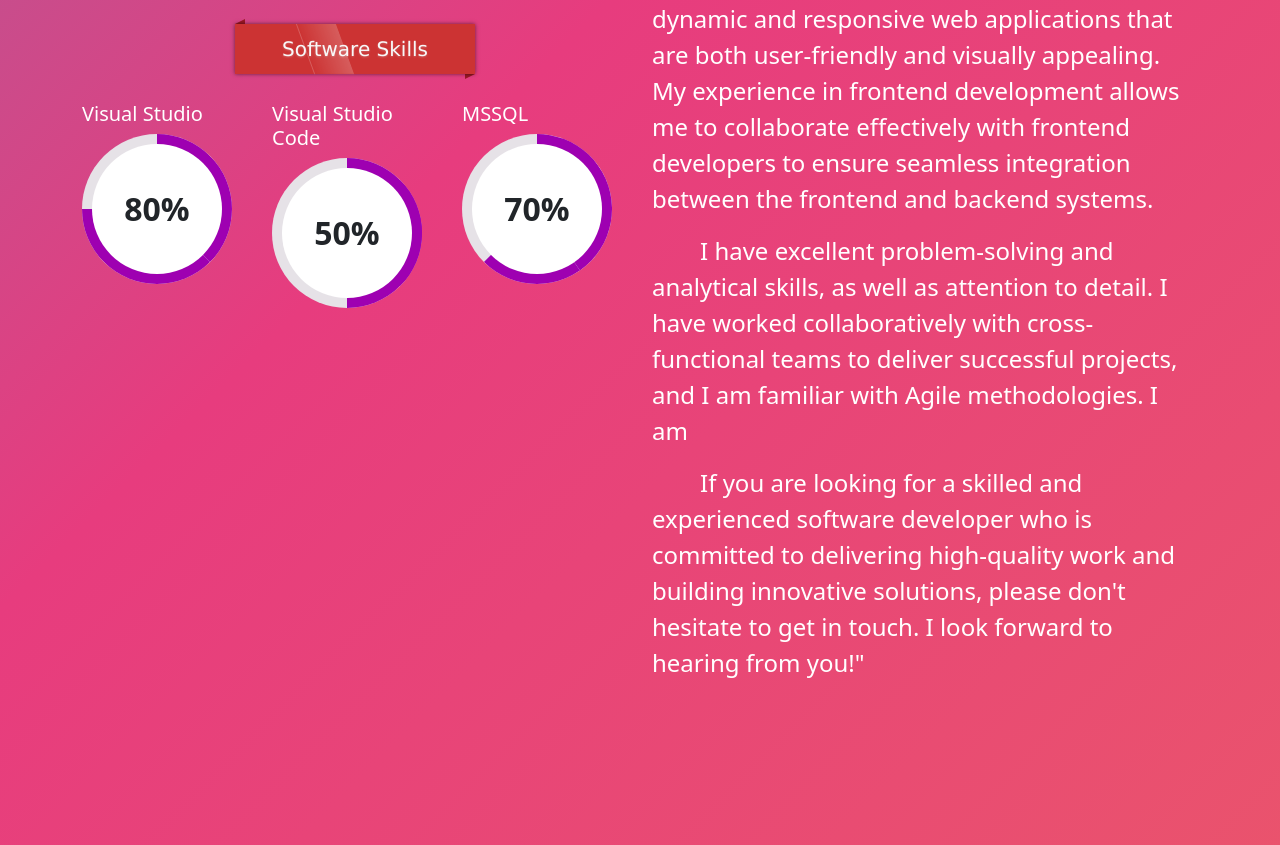
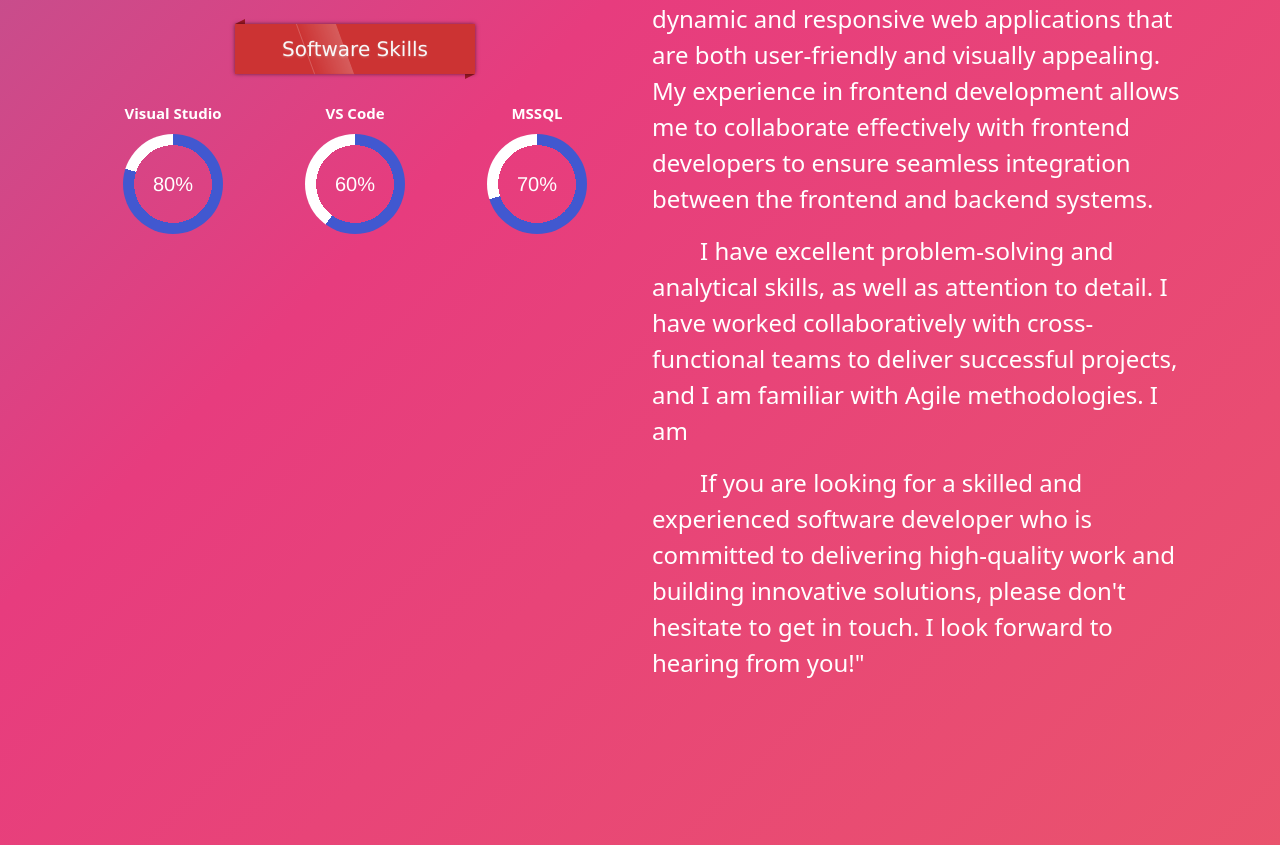
Before and after one commit to jduero/myPortfolio, an Angular app: page /myPortfolio/ in a window 1280 px wide. Shown: the part 1184-2029 px from the top of the page. Built offline with nearby package versions, Linux system fonts and the light colour scheme; a web font is replaced by a local one.

Commit message:
update radial progress bar

```diff
--- a/src/app/components/softwareskills/softwareskills.component.css
+++ b/src/app/components/softwareskills/softwareskills.component.css
@@ -1,117 +1,92 @@
-.circle-wrap {
-    width: 150px;
-    height: 150px;
-    background: #e6e2e7;
-    border-radius: 50%;
-  }
-
-  .circle-wrap .circle .mask,
-.circle-wrap .circle .fill {
-  width: 150px;
-  height: 150px;
-  position: absolute;
-  border-radius: 50%;
-}
-
-.circle-wrap .circle .mask {
-    clip: rect(0px, 150px, 150px, 75px);
-  }
-
-/* Visual Studio */
-   .circle-wrap .circle .mask .v-studio {
-    clip: rect(0px, 75px, 150px, 0px);
-    background-color: #9e00b1;
-  }
-  .circle-wrap .circle .mask.full.v-studio,
-  .circle-wrap .circle  .v-studio {
-    animation: v-studio ease-in-out 3s;
-    transform: rotate(135deg);
-  }
-
-
-  .circle-wrap .circle .mask.full,
-  .circle-wrap .circle .fill .v-studio {
-    animation: v-studio ease-in-out 3s;
-    transform: rotate(135deg);
-  }
-
-  /* VS Code */
-  .circle-wrap .circle .mask .vs-code {
-    clip: rect(0px, 75px, 150px, 0px);
-    background-color: #9e00b1;
-  }
-  .circle-wrap .circle .mask.full.vs-code,
-  .circle-wrap .circle  .vs-code {
-    animation: vs-code ease-in-out 3s;
-    transform: rotate(135deg);
-  }
-
-  .circle-wrap .circle .mask.full ,
-  .circle-wrap .circle .fill .vs-code {
-    animation: vs-code ease-in-out 3s;
-    transform: rotate(45deg);
-  }
-
-  /* MSSQL */
-
-  .circle-wrap .circle .mask .mssql {
-    clip: rect(0px, 75px, 150px, 0px);
-    background-color: #9e00b1;
-  }
-  .circle-wrap .circle .mask.full.mssql,
-  .circle-wrap .circle  .mssql {
-    animation: mssql ease-in-out 3s;
-    transform: rotate(145deg);
-  }
-
-  .circle-wrap .circle .mask.full .mssql,
-  .circle-wrap .circle .fill .mssql {
-    animation: mssql ease-in-out 3s;
-    transform: rotate(80deg);
-  }
-
-  @keyframes v-studio {
+@keyframes progress {
   0% {
-      transform: rotate(0deg);
+    --percentage: 0;
   }
   100% {
-      transform: rotate(135deg);
+    --percentage: var(--value);
   }
 }
 
-  @keyframes vs-code {
-    0% {
-      transform: rotate(0deg);
+@property --percentage {
+  syntax: "<number>";
+  inherits: true;
+  initial-value: 0;
 }
-    100% {
-      transform: rotate(90deg);
+
+[role="progressbar"] {
+  --percentage: var(--value);
+  --primary: #4158d0;
+  --secondary: white;
+  --size: 200px;
+  --radius: 10px;
+  animation: progress 2s 0.5s forwards;
+  aspect-ratio: 1;
+  border-radius: 50%;
+  position: relative;
+  overflow: hidden;
+  display: grid;
+  place-items: center;
+}
+
+[role="progressbar"]::before {
+  content: "";
+  position: absolute;
+  top: 0;
+  left: 0;
+  width: 100%;
+  height: 100%;
+  background: conic-gradient(
+    var(--primary) calc(var(--percentage) * 1%),
+    var(--secondary) 0
+  );
+  mask: radial-gradient(white 55%, transparent 0);
+  mask-mode: alpha;
+  -webkit-mask: radial-gradient(#0000 55%, #000 0);
+  -webkit-mask-mode: alpha;
+}
+
+[role="progressbar"]::after {
+  counter-reset: percentage var(--value);
+  content: counter(percentage) "%";
+  font-family: Helvetica, Arial, sans-serif;
+  font-size: calc(var(--size) / 5);
+  color: var(--secondary);
+  border-radius: 10px;
+}
+
+.progress-container {
+  text-align: center;
+}
+
+.progress-title {
+  font-size: 28px;
+  font-weight: bold;
+  margin-bottom: 10px;
+  color: white;
+}
+
+@media (max-width: 768px) {
+  [role="progressbar"] {
+    height: 100px;
+    --size: 100px;
+  }
+  .progress-title {
+    font-size: 15px;
   }
 }
 
-  @keyframes mssql {
-    0% {
-      transform: rotate(0deg);
+@media (min-width: 1024px) and (max-width: 2560px) {
+  [role="progressbar"] {
+    height: 100px;
+    --size: 100px;
   }
-    100% {
-      transform: rotate(112deg);
+  .progress-title {
+    font-size: 15px;
   }
 }
 
-  .circle-wrap .inside-circle {
-    width: 130px;
-    height: 130px;
-    border-radius: 50%;
-    background: #fff;
-    line-height: 130px;
-    text-align: center;
-    margin-top: 10px;
-    margin-left: 10px;
-    position: absolute;
-    z-index: 100;
-    font-weight: 700;
-    font-size: 2em;
+@media (max-width: 425px) {
+  [role="progressbar"] {
+    height: 100px;
   }
-
-  h5{
-    color: white;
 }
--- a/src/app/components/softwareskills/softwareskills.component.html
+++ b/src/app/components/softwareskills/softwareskills.component.html
@@ -1,65 +1,25 @@
-<div>
+<div class="container-fluid">
     <div class="row">
-        <div class="col-lg-4">
-            <h5 >Visual Studio</h5>
-            <div class="circle-wrap">
-                <div class="circle ">
-
-                    <div class="mask full v-studio">
-                        <div class="fill v-studio"></div>
-                    </div>
-
-                    <div class="mask half">
-                        <div class="fill v-studio"></div>
-                    </div>
-
-                    <div class="inside-circle">
-                        80%
-                    </div>
-
+        <div class="col-md-4 d-flex justify-content-center">
+            <div class="progress-container">
+                <div class="progress-title">Visual Studio</div>
+                <div role="progressbar" aria-valuenow="50" aria-valuemin="0" aria-valuemax="100" style="--value: 80">
                 </div>
             </div>
         </div>
-        <div class="col-lg-4">
-            <h5 >Visual Studio Code</h5>
-            <div class="circle-wrap">
-                <div class="circle">
-
-                    <div class="mask full">
-                        <div class="fill vs-code"></div>
-                    </div>
-
-                    <div class="mask half">
-                        <div class="fill vs-code"></div>
-                    </div>
-
-                    <div class="inside-circle">
-                        50%
-                    </div>
-
+        <div class="col-md-4 d-flex justify-content-center">
+            <div class="progress-container">
+                <div class="progress-title">VS Code</div>
+                <div role="progressbar" aria-valuenow="50" aria-valuemin="0" aria-valuemax="100" style="--value: 60">
                 </div>
             </div>
         </div>
-        <div class="col-lg-4 ">
-            <h5 >MSSQL</h5>
-            <div class="circle-wrap justify-content-center">
-                <div class="circle">
-
-                    <div class="mask full mssql">
-                        <div class="fill mssql"></div>
-                    </div>
-
-                    <div class="mask half">
-                        <div class="fill mssql"></div>
-                    </div>
-
-                    <div class="inside-circle">
-                        70%
-                    </div>
-
+        <div class="col-md-4 d-flex justify-content-center">
+            <div class="progress-container">
+                <div class="progress-title">MSSQL</div>
+                <div role="progressbar" aria-valuenow="50" aria-valuemin="0" aria-valuemax="100" style="--value: 70">
                 </div>
             </div>
         </div>
     </div>
-
 </div>
--- a/src/app/components/technicalskills/technicalskills.component.css
+++ b/src/app/components/technicalskills/technicalskills.component.css
@@ -262,4 +262,10 @@
 	color: white;
 }
 
+@media (max-width: 425px) {
+	p{
+		width: 80% !important ;
+	}
+  }
+
 /* THE END */
--- a/src/app/components/tictactoe/tictactoe.component.css
+++ b/src/app/components/tictactoe/tictactoe.component.css
@@ -137,8 +137,8 @@
 
 @media (min-width: 1024px) {
   .strike-through-diagonal-left::after {
-    width: 115%;
-    transform: translateY(-100%) rotate(25deg);
+    width: 150%;
+    transform: translateY(-100%) rotate(45deg);
   }
 }
 
@@ -167,7 +167,7 @@
 @media (min-width: 1024px) {
   .strike-through-diagonal-right::after {
     width: 155%;
-    transform: translateY(-100%) rotate(-44deg);
+    transform: translateY(-100%) rotate(-45deg);
   }
 }
 
--- a/src/styles.css
+++ b/src/styles.css
@@ -17,3 +17,10 @@
 		background-position: 0% 50%;
 	}
 }
+
+
+@media (max-width: 768px) {
+	body{
+		height: 307vh;
+	}
+  }
```
Also changed, not shown: src/app/components/contactus/contactus.component.css (+31 -29 lines). Lines whose indentation alone changed are shown as unchanged.
